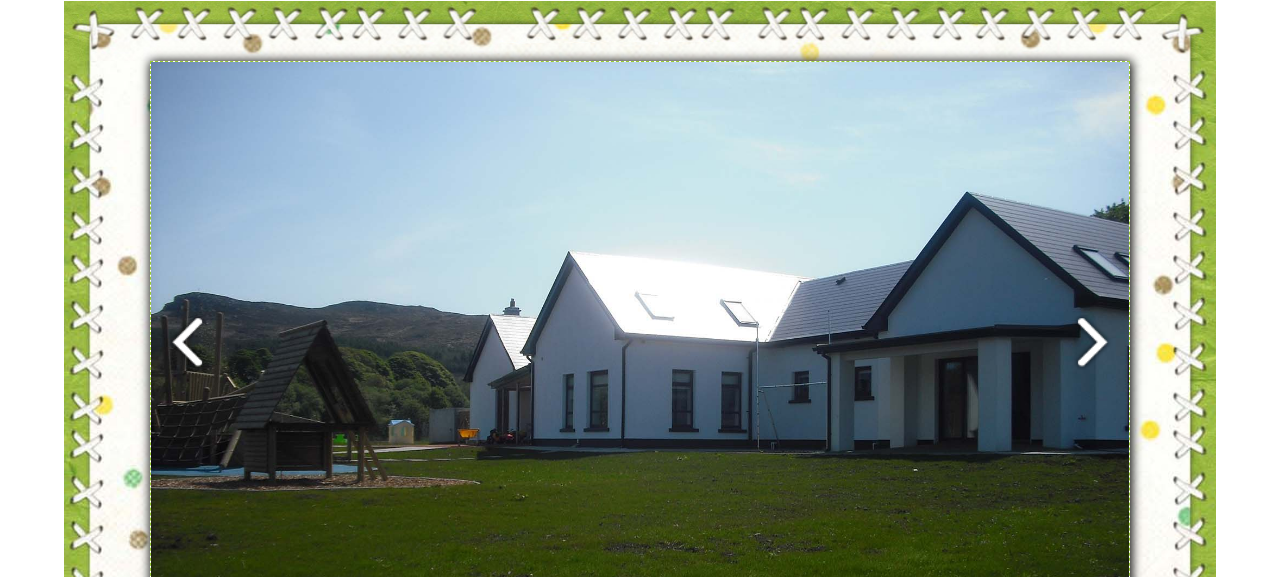
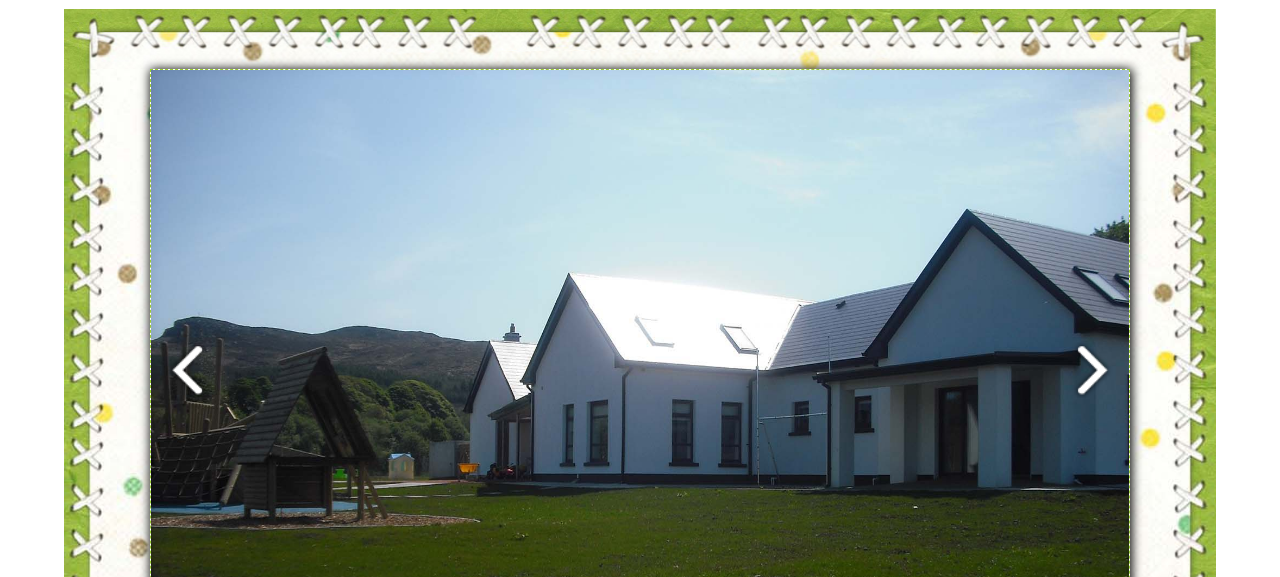
Before and after one commit to NataliaBujnowicz1987/The-Growing-Tree-1, a plain HTML site: page index.html in a window 1280 px wide. Shown: the part 195-772 px from the top of the page. Drawn offline with nearby package versions, Linux system fonts and the light colour scheme.

Commit message:
laptop version

```diff
--- a/styles/mobile.css
+++ b/styles/mobile.css
@@ -12,11 +12,11 @@
   /* main */
   .main-top,
   .main-bottom {
-     height: 8vh;
+     height: 9vh;
   }
 
   .slider {
-    height: 70vh;
+    height: 75vh;
   }
 
   /* boxes section */
```
